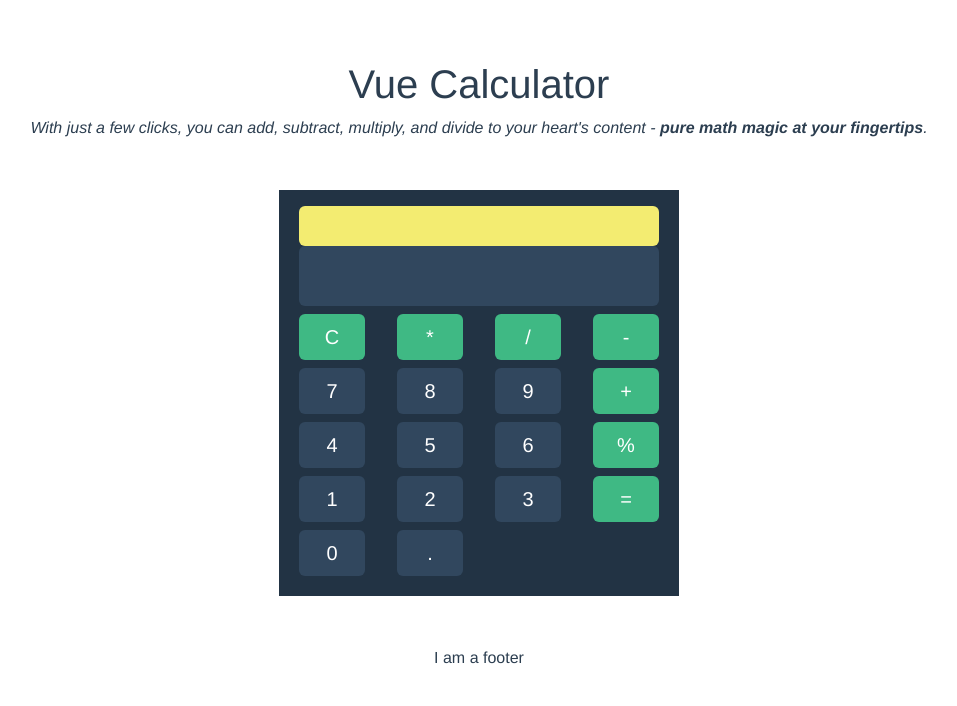
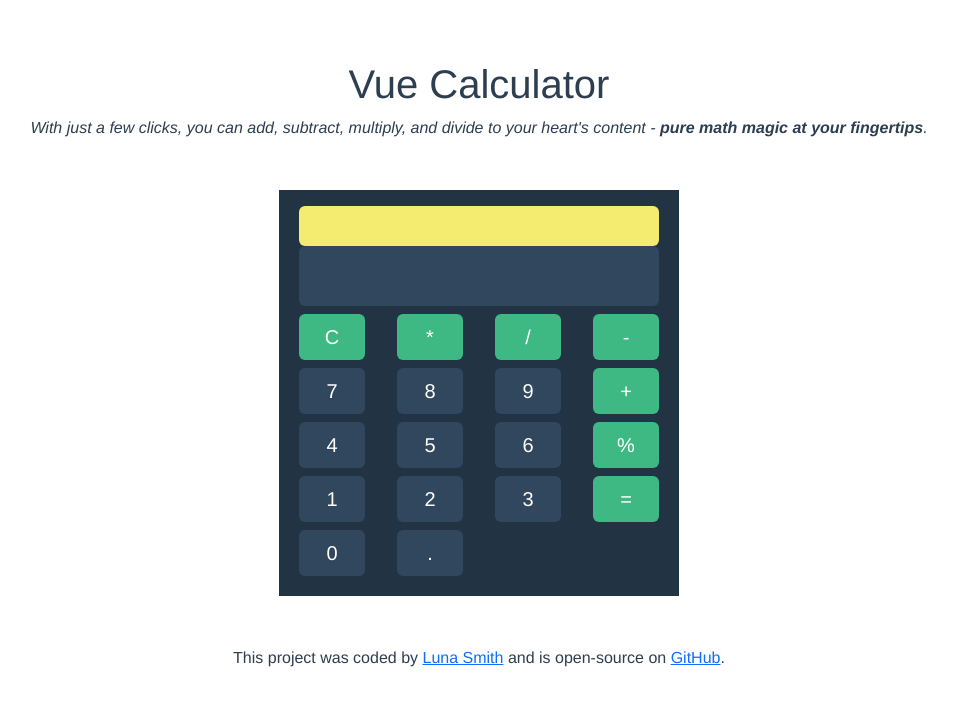
Before and after one commit to Lu-Smith/Vue_calculator, a Vue app in the folder vue-calculator/: page / in a window 1280 px wide. Shown: the top 706 px of the page, without its empty margins (161-1118 px from the left). Built offline with nearby package versions, Linux system fonts and the light colour scheme.

Commit message:
Updated FooterApp.vue

```diff
--- a/vue-calculator/src/components/FooterApp.vue
+++ b/vue-calculator/src/components/FooterApp.vue
@@ -1,5 +1,12 @@
 <template>
-  <p>I am a footer</p>
+  <p>
+    This project was coded by
+    <a href="https://www.lunasmithart.com/" target="_blank">Luna Smith</a> and
+    is open-source on
+    <a href="https://github.com/Lu-Smith/Vue_calculator" target="_blank"
+      >GitHub</a
+    >.
+  </p>
 </template>
 <script></script>
 <style scoped></style>
```
